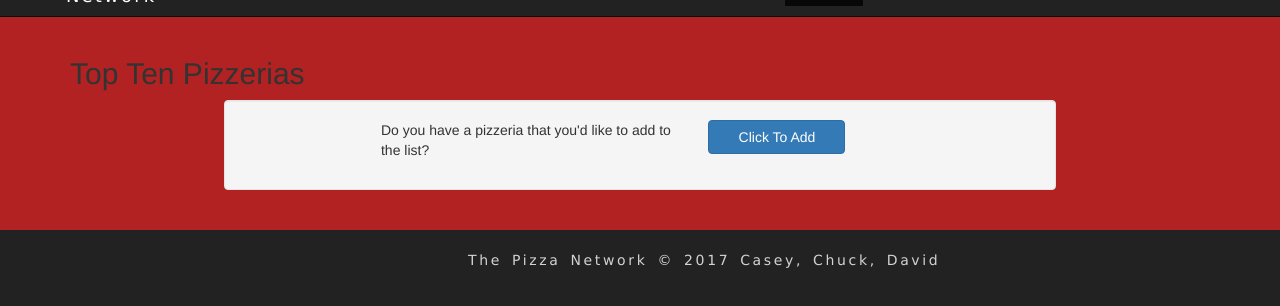
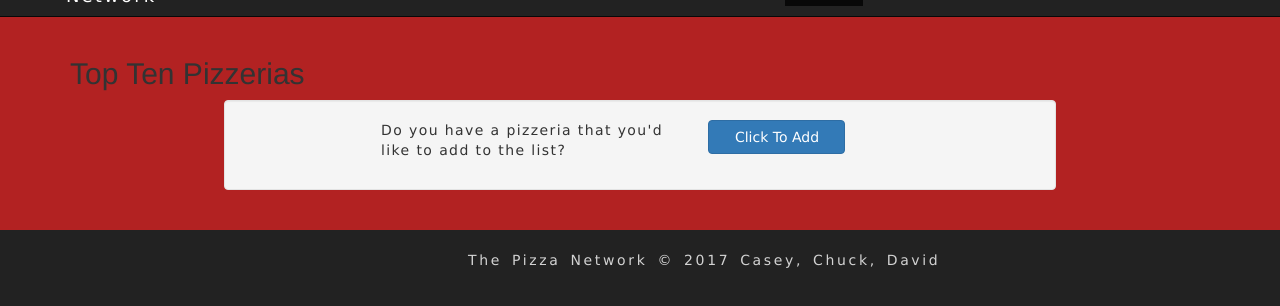
Before and after one commit to cfunkles/pizza-network, a website: page public/home.html in a window 1280 px wide. Shown: the part 44-350 px from the top of the page. Drawn offline with nearby package versions, Linux system fonts and the light colour scheme; no server answers.

Commit message:
Updated form styles

```diff
--- a/public/index.css
+++ b/public/index.css
@@ -90,6 +90,8 @@ hr {
 
 .create-form {
 	width: 65%;
+	font-family: "Lucida Sans Unicode";
+	letter-spacing: 0.1em;
 }
 
 aside {
```
